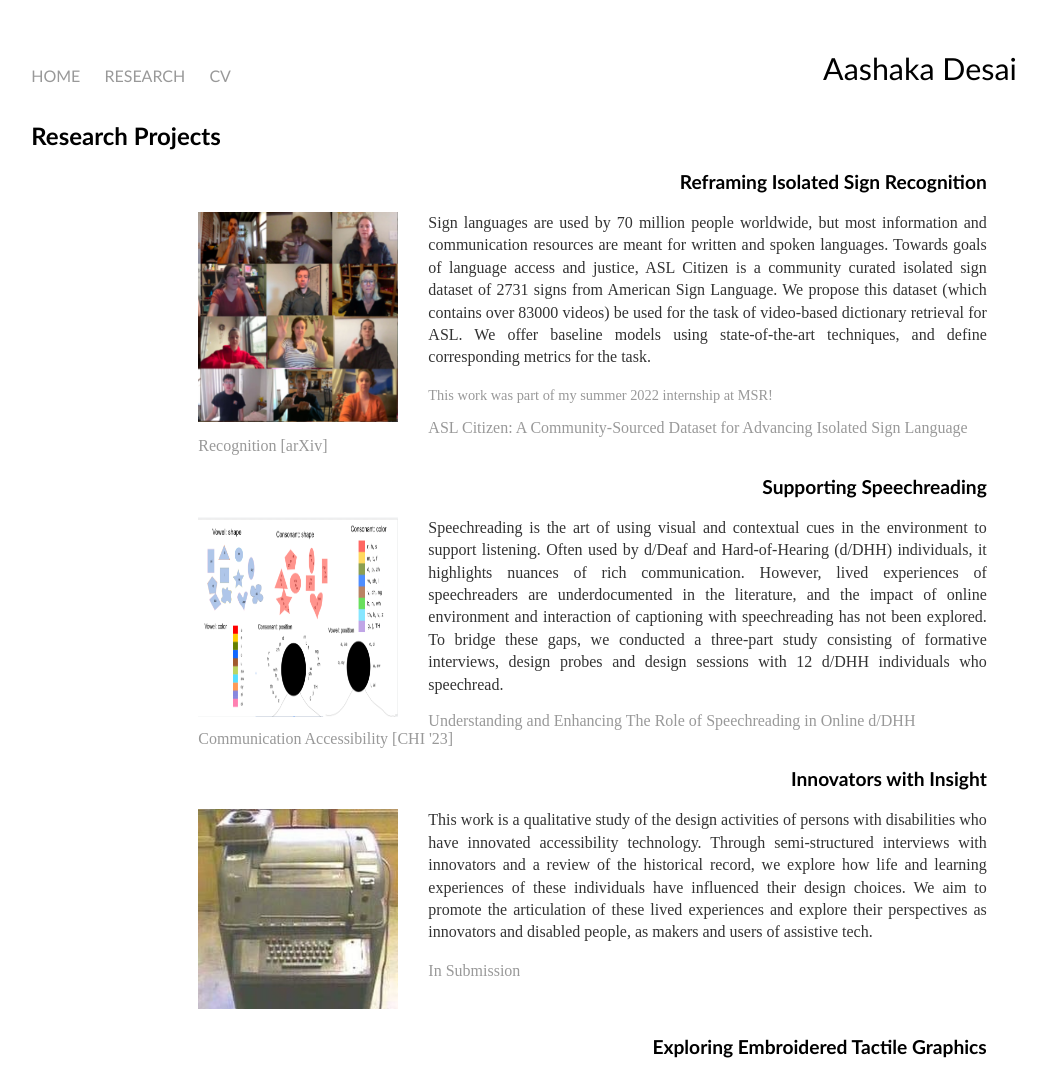
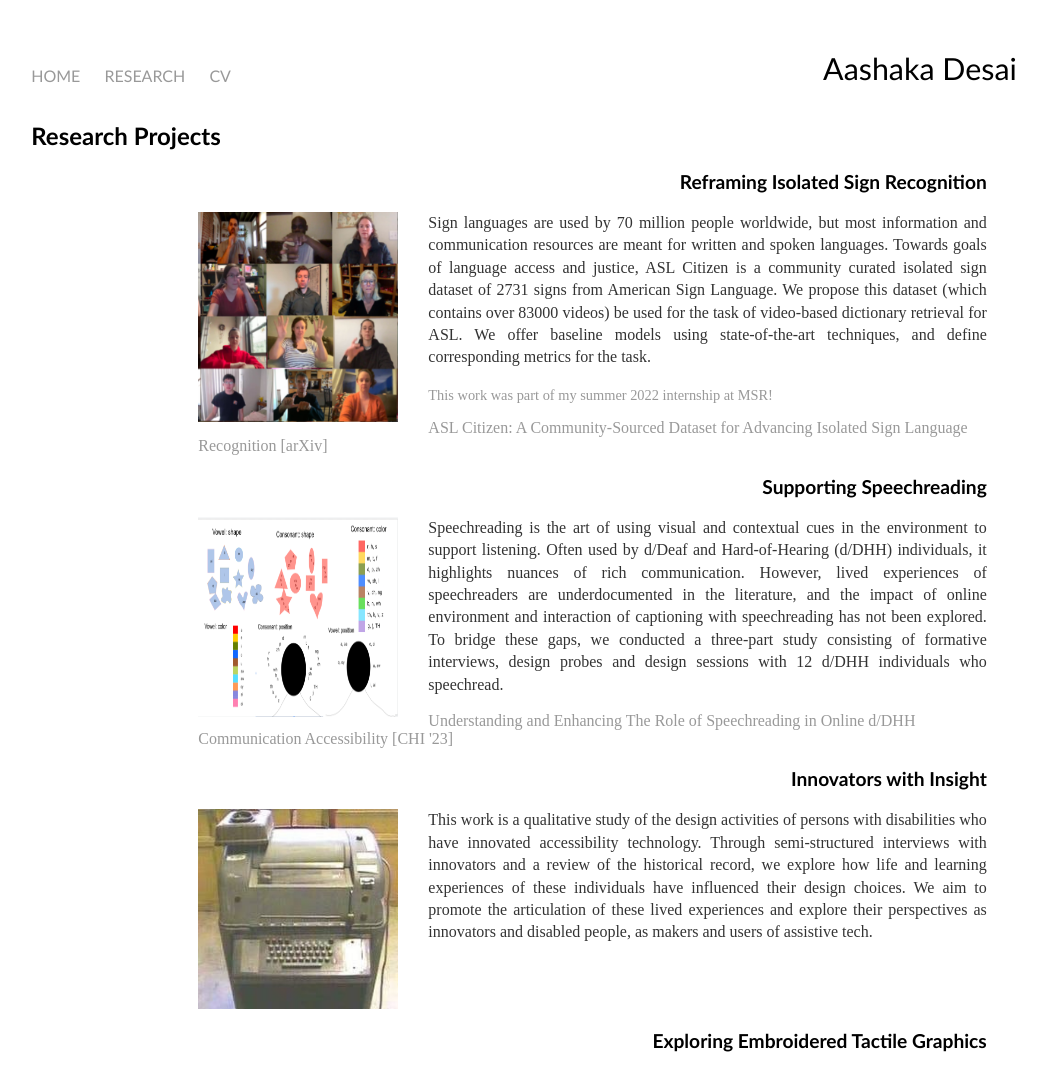
Before and after one commit to aashakadesai/aashakadesai.github.io, a Jekyll site: the page built from research/index.html, in a window 1280 px wide, cut to the strip 0-1067 px from the top of the page. Shown: the whole strip, without its empty margins (116-1162 px from the left). Built offline with Jekyll 4.4.1, drawn with Linux system fonts in a browser that asks for light colours.

Commit message:
Update index.html

```diff
--- a/research/index.html
+++ b/research/index.html
@@ -18,7 +18,7 @@ title: Aashaka Desai, Research
 <br class="cb">
   <h3 style="font-size:1.2em;clear:both;">Innovators with Insight</h3>
 	<p style="font-size:1.0em;"><img src="/tty.jpeg" alt="image of an old TTY, tall grey machine with keyboard on front side, and several buttons on top" style="float:left;height:200px;width:200px;padding-right:30px;">This work is a qualitative study of the design activities of persons with disabilities who have innovated accessibility technology. Through semi-structured interviews with innovators and a review of the historical record, we explore how life and learning experiences of these individuals have influenced their design choices. We aim to promote the articulation of these lived experiences and explore their perspectives as innovators and disabled people, as makers and users of assistive tech.</p>
-	<p style="font-size:1.0em;color:#999;">In Submission</p>
+
 
 <br class="cb">
   <h3 style="font-size:1.2em;clear:both;">Exploring Embroidered Tactile Graphics</h3>
```
